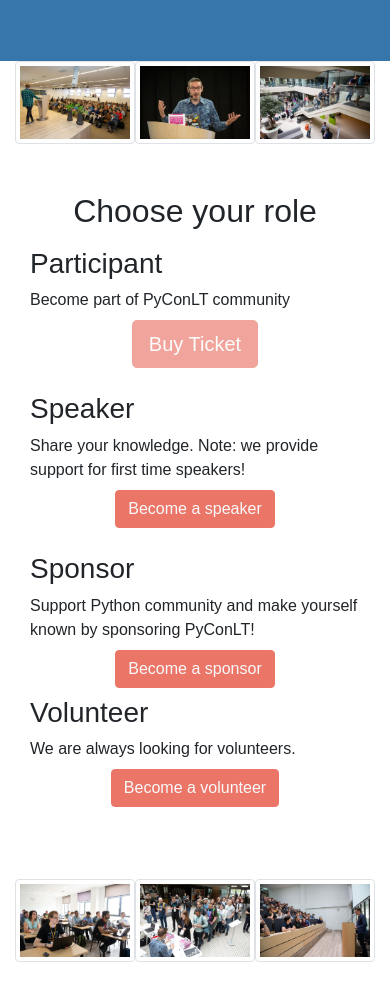
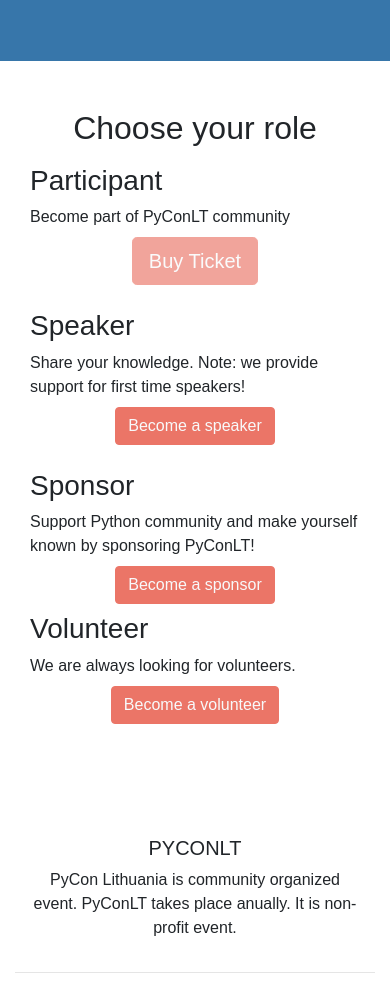
Before and after one commit to PyConLT/pyconlt.github.io, a website built with Parcel: page index.html in a window 390 px wide. Shown: the part 1007-2006 px from the top of the page. Built offline with nearby package versions, Linux system fonts and the light colour scheme.

Commit message:
Hide photos on small screensizes.

```diff
--- a/index.html
+++ b/index.html
@@ -184,13 +184,13 @@
   <div class="container-fluid">
     <div class="row no-gutters">
       <div class="col-4">
-        <img src="src/img/photos/1.jpeg" class="img-rounded img-thumbnail" alt="queue for book signing"/>
+        <img src="src/img/photos/1.jpeg" class="img-rounded img-thumbnail d-none d-lg-block" alt="queue for book signing"/>
       </div>
       <div class="col-4">
-        <img src="src/img/photos/2.jpeg" class="img-rounded img-thumbnail" alt="workshop attendees" />
+        <img src="src/img/photos/2.jpeg" class="img-rounded img-thumbnail d-none d-lg-block" alt="workshop attendees" />
       </div>
       <div class="col-4">
-        <img src="src/img/photos/3.jpeg" class="img-rounded img-thumbnail" alt="speaker and attendees"/>
+        <img src="src/img/photos/3.jpeg" class="img-rounded img-thumbnail d-none d-lg-block" alt="speaker and attendees"/>
       </div>
     </div>
   </div>
@@ -264,14 +264,14 @@
   <!-- Photos -->
   <div class="container-fluid">
     <div class="row no-gutters">
-      <div class="col-4">
-        <img src="src/img/photos/4.jpeg" class="img-rounded img-thumbnail" alt="Robert giving opening speech" />
+      <div class="col-4 ">
+        <img src="src/img/photos/4.jpeg" class="img-rounded img-thumbnail d-none d-lg-block" alt="Robert giving opening speech" />
       </div>
       <div class="col-4">
-        <img src="src/img/photos/5.jpeg" class="img-rounded img-thumbnail" alt="Speaker Ian Ozsvald" />
+        <img src="src/img/photos/5.jpeg" class="img-rounded img-thumbnail d-none d-lg-block" alt="Speaker Ian Ozsvald" />
       </div>
       <div class="col-4">
-        <img src="src/img/photos/6.jpeg" class="img-rounded img-thumbnail" alt="people climbing stairs"/>
+        <img src="src/img/photos/6.jpeg" class="img-rounded img-thumbnail d-none d-lg-block" alt="people climbing stairs"/>
       </div>
       <div class="w-100">
       </div>
```
